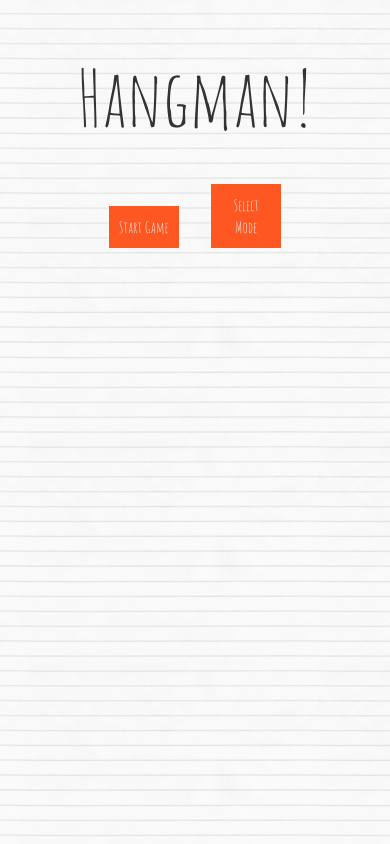
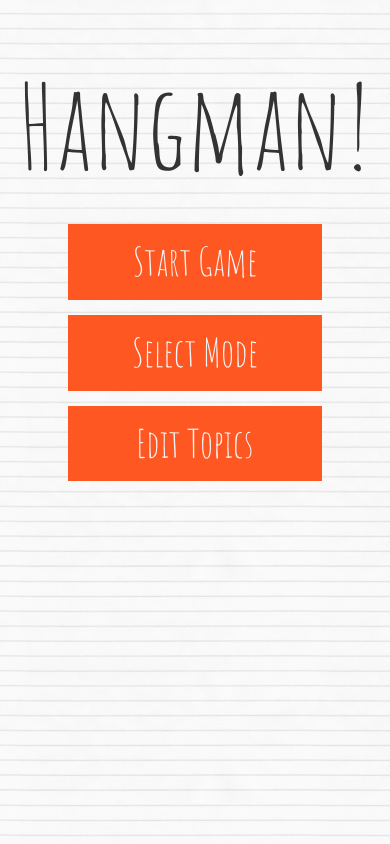
Before and after one commit to sharynneazhar/project_hangman, a plain HTML site: page index.html in a window 390 px wide. Drawn offline with Linux system fonts and the light colour scheme.

Commit message:
new screenshots + modified responsive UI + display letter guesses

```diff
--- a/css/hangman.css
+++ b/css/hangman.css
@@ -54,6 +54,12 @@ body {
     border: none;
 }
 
+.button-topic {
+    display: block;
+    margin-left: auto;
+    margin-right: auto;
+}
+
 
 /* ===== INTRO SCREEN STYLES ===== */
 
@@ -89,6 +95,20 @@ body {
         padding: 0;
     }
 
+    .title {
+        font-size: 30vw;
+    }
+
+    .button-area {
+        width: 65%;
+        margin: 15px auto;
+        display: block;
+    }
+
+    .button-area button {
+        font-size: 10vw;
+    }
+
     .back-button {
         margin: 15px;
     }
--- a/index.html
+++ b/index.html
@@ -20,14 +20,16 @@
     <script src="js/visuals.js" type="text/javascript"></script> <!-- sharynne's front end scripts -->
 
 </head>
-<body class="intro-screen row">
-    <div class="hidden-xs col-md-3">
+<body>
+    <div class="row">
+        <div class="visible-lg-block col-md-3">
             <div class="stick-figure center-block">
                 <div class="thought-bubble">Oh no...</div>
                 <!-- image from public domain pd4pic.com -->
                 <img src="img/stickman_intro.png" />
             </div>
         </div>
+
         <div class="title-area center-block text-center col-md-9">
             <div class="title">Hangman!</div>
             <div class="button-area">
@@ -36,6 +38,10 @@
             <div class="button-area">
                 <button class="mode" type="button">Select Mode</button>
             </div>
+            <div class="button-area button-topic">
+                <button class="create" type="button">Edit Topics</button>
+            </div>
+        </div>
     </div>
 </body>
 </html>
--- a/js/visuals.js
+++ b/js/visuals.js
@@ -39,6 +39,7 @@ $(function() {
 
     $('.letters').click(function() {
         $(this).css('background-color', "#607D8B");
+        $('.guesses').text($('.guesses').html() + $(this).html());
     });
 
     $('.letters').mousedown(function() { audio2.play(); });
```
Also changed, not shown: game.html (+1 -2 lines), screenshot-full.png (added), screenshot-home.png (deleted), screenshot-responsive.png (added). Lines whose indentation alone changed are shown as unchanged.
